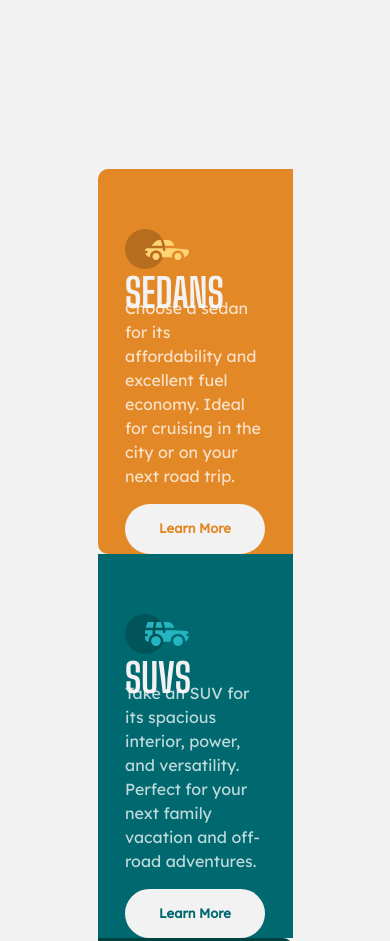
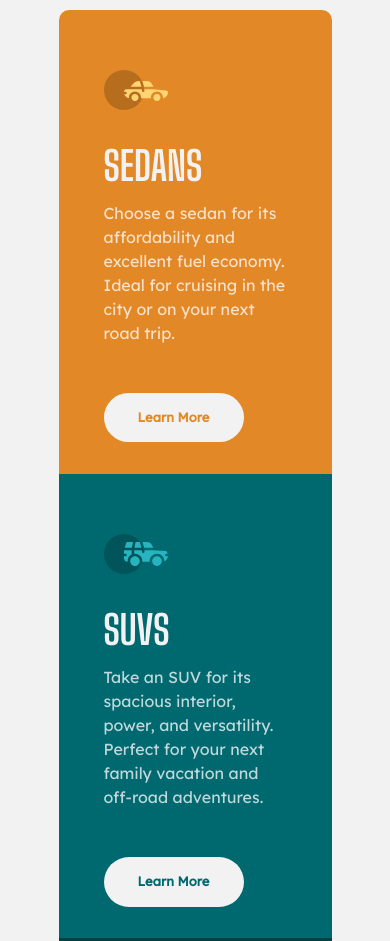
Before and after one commit to EstherNyumu/previewcardcomponent, a plain HTML site: page index.html in a window 390 px wide. Shown: the top 941 px of the page. Drawn offline with Linux system fonts and the light colour scheme.

Commit message:
Responsive design

```diff
--- a/index.html
+++ b/index.html
@@ -15,8 +15,8 @@
 
 </head>
 <body>
-<div class="cars row">
-  <div class="sedans col-lg-4 col-md-4 col-12 col-sm-4 ">
+<div class="cars">
+  <div class="sedans col-lg-4 col-md-6 col-12 col-sm-12 ">
     <img  src="static/images/icon-sedans.svg" alt="Sedan">
     <h1 class="text-uppercase" >Sedans</h1>
     <div>
@@ -25,7 +25,7 @@
     </div>
     <a href="#"><input type="submit" value="Learn More" class="sedan-btn"></a>
   </div>
-  <div class="suvs col-lg-4 col-md-4 col-12 col-sm-4">
+  <div class="suvs col-lg-4 col-md-6 col-12 col-sm-12">
     <img  src="static/images/icon-suvs.svg" alt="SUV">
     <h1 class="text-uppercase">SUVs</h1>
     <p>  Take an SUV for its spacious interior, power, and versatility. Perfect for your next family vacation
@@ -33,7 +33,7 @@
     <a href="#"> <input type="submit" value="Learn More" class="suv-btn"></a>
 
   </div>
-  <div class="luxury col-lg-4 col-md-4 col-12 col-sm-4">
+  <div class="luxury col-lg-4 col-md-6 col-12 col-sm-12">
     <img  src="static/images/icon-luxury.svg" alt="luxury">
     <h1 class=" text-uppercase">Luxury</h1>
     <p>  Cruise in the best car brands without the bloated prices. Enjoy the enhanced comfort of a luxury
--- a/static/bootstrap/css/styles.css
+++ b/static/bootstrap/css/styles.css
@@ -1,25 +1,19 @@
 @import url('https://fonts.googleapis.com/css2?family=Big+Shoulders+Display:wght@700&family=Lexend+Deca&display=swap');
-*{
-    margin: 0;
-    padding: 0;
-}
+/**{*/
+/*    margin: 0;*/
+/*    padding: 0;*/
+/*}*/
 body{
     display: grid;
     place-items: center;
     max-height: 100vh;
     background-color: hsl(0, 0%, 95%);
 }
-/*.cars{*/
-/*    width: 48%;*/
-/*    height: 55vh;*/
-/*    margin-right: 24%;*/
-/*    margin-left: 24%;*/
-/*    margin-top: 12%;*/
-/*}*/
 .cars{
-    position: relative;
+    /*position: relative;*/
     height: 55vh;
     display: flex;
+    flex-direction: row;
     width: 50%;
     margin-top: 20vh;
     margin-bottom: 15vh;
@@ -40,7 +34,7 @@ body{
 .suvs,.sedans,.luxury{
     display: grid;
     justify-content: center;
-    /*padding: 20px;*/
+
 
 }
 img{
@@ -54,8 +48,6 @@ h1{
     font-family: 'Big Shoulders Display', cursive;
     margin-left: 30px;
     margin-right: 30px;
-
-
 }
 p{
     margin-top: -1.8em;
@@ -64,8 +56,6 @@ p{
     font-size: 16px;
     margin-left: 30px;
     margin-right: 30px;
-
-
 }
 .sedan-btn,.luxury-btn,.suv-btn{
     width: 140px;
@@ -78,7 +68,6 @@ p{
     margin-left: 30px;
     margin-right: 30px;
     padding: 15px;
-
 }
 .sedan-btn{
     color: hsl(31, 77%, 52%);
@@ -90,21 +79,23 @@ p{
     color: hsl(179, 100%, 13%);
 }
 
+@media (max-width:999px) {
+    .cars{
+        display: flex;
+        flex-direction: column;
+        align-items: center;
+        width: 70%;
+        margin-right: 15%;
+        margin-left: 15%;
+        margin-top: 10px;
 
-/*@media (max-width: 700px) {*/
-
-/*    .cars{*/
-/*        width: 70%;*/
-/*        margin-right: 15%;*/
-/*        margin-left: 15%;*/
-
-/*    }*/
-/*    .sedans{*/
-/*        border-top-right-radius: 10px;*/
-/*        border-bottom-left-radius: 0;*/
-/*    }*/
-/*    .luxury{*/
-/*        border-top-right-radius: 0;*/
-/*        border-bottom-left-radius: 10px;*/
-/*    }*/
-/*}*/
+    }
+    .sedans{
+        border-top-right-radius: 10px;
+        border-bottom-left-radius: 0;
+    }
+    .luxury{
+        border-top-right-radius: 0;
+        border-bottom-left-radius: 10px;
+    }
+}
```
